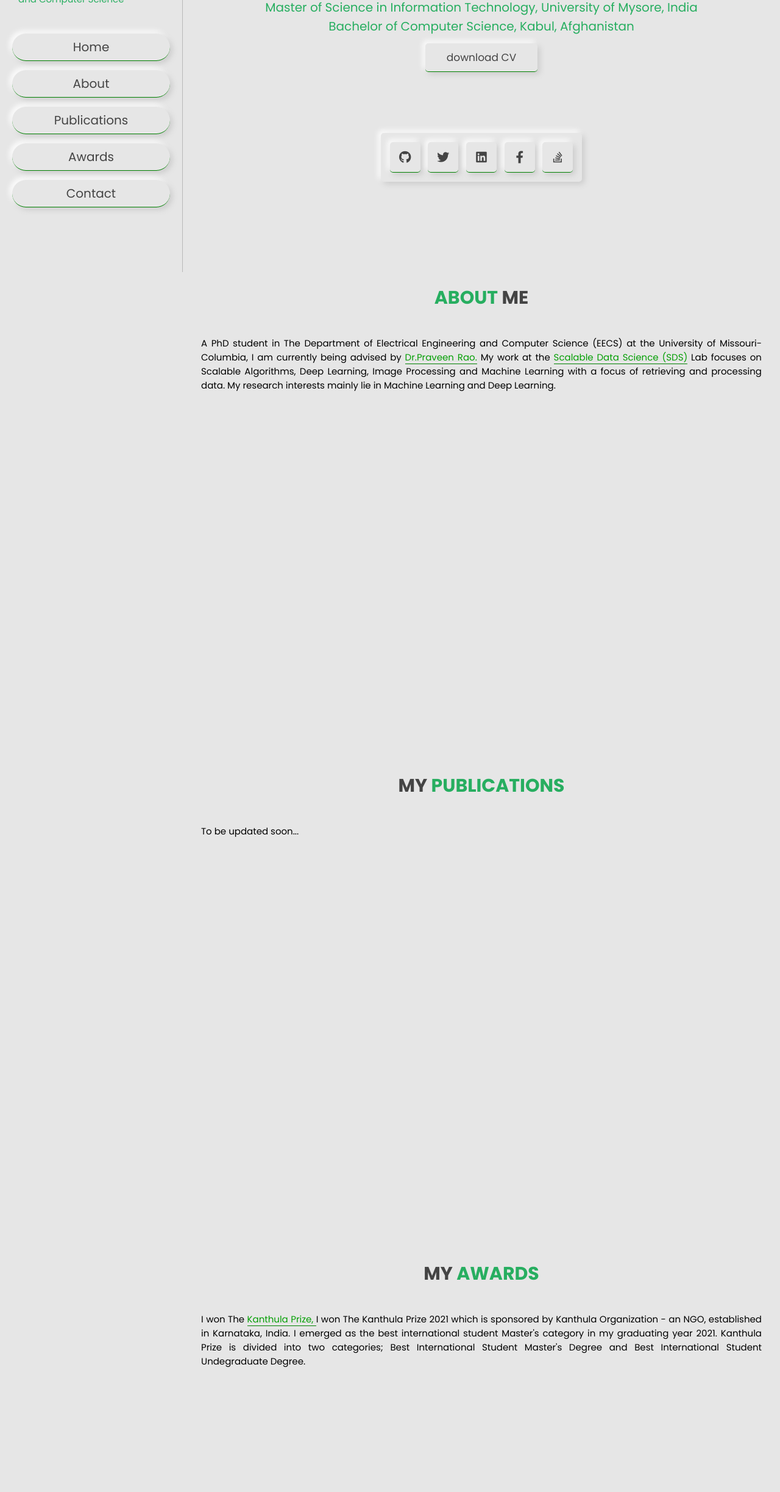
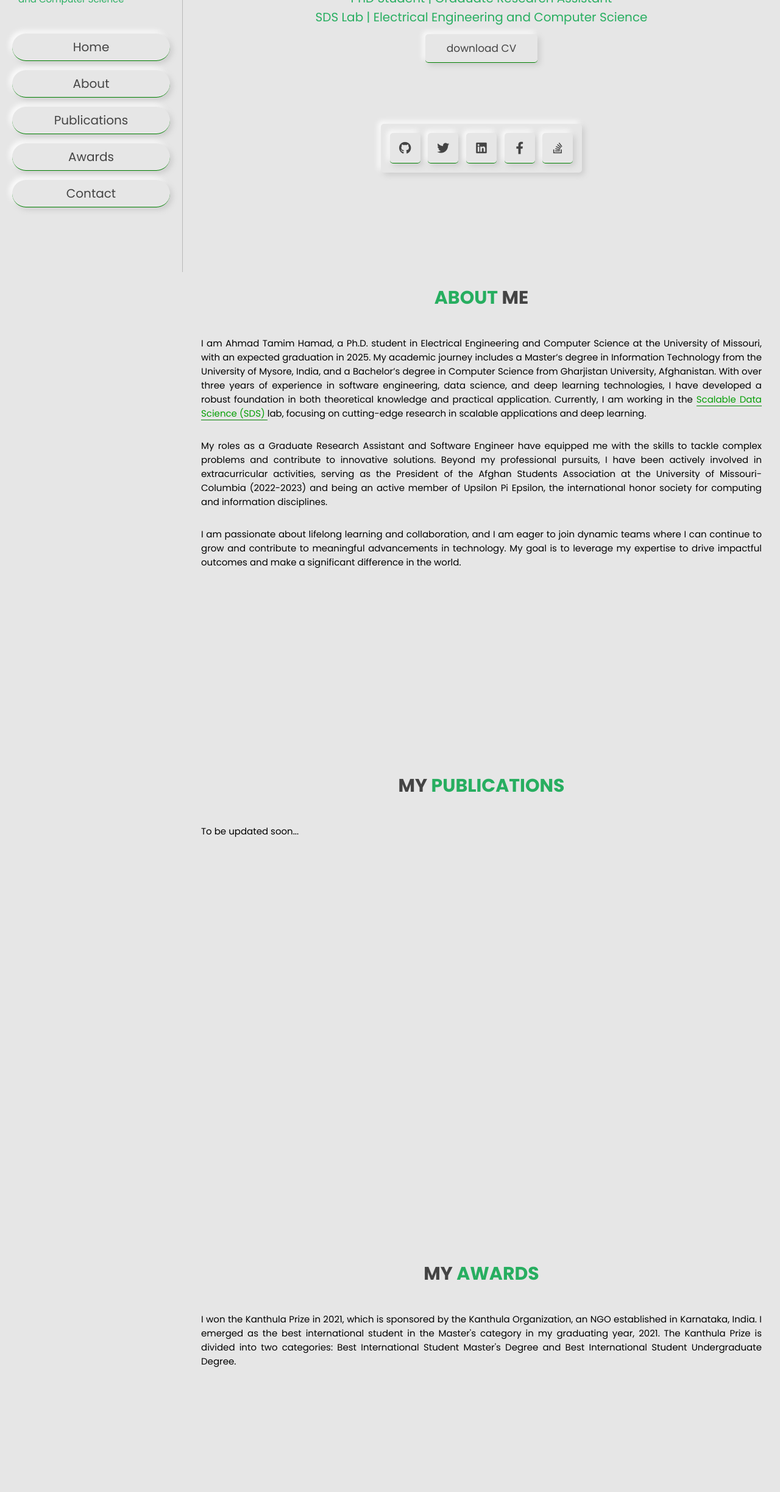
Before and after one commit to Ahmad-Tamim-Hamad/-Ahmad-Tamim-Hamad.github.io, a plain HTML site: page index.html in a window 1280 px wide. Shown: the part 354-2800 px from the top of the page at 61% size. Drawn offline with Linux system fonts and the light colour scheme.

Commit message:
updated one

```diff
--- a/index.html
+++ b/index.html
@@ -49,11 +49,12 @@
 <section class="home" id="home">
 
     <div class="content">
+
         <h3>Ahmad Tamim Hamad</h3>
-        <p class="p1">PhD Candidate, Computer Science Department, University of Missouri, CO, MO</p>
-        <p class="p1">Master of Science in Information Technology, University of Mysore, India</p>
-        <p class="p1">Bachelor of Computer Science, Kabul, Afghanistan</p>
-        <a href="https://drive.google.com/file/d/1gQiBA2-fqcz-V79cXIBR9PjK0YzYv-Ng/view?usp=sharing" class="btn">download CV</a>
+        <p class="p1">PhD Student | Graduate Research Assistant</p>
+        <p class="p1">SDS Lab | Electrical Engineering and Computer Science</p>
+        <!-- <p class="p1">Bachelor of Computer Science, Kabul, Afghanistan</p> -->
+        <a href="https://mailmissouri-my.sharepoint.com/:b:/g/personal/ahzkc_umsystem_edu/EWfPaEZxUmVIp769cUvSkkABoUQRiZTyj7UTPSw0K63Wuw?e=G6oa6A" class="btn">download CV</a>
     </div>
 
     <div class="share">
@@ -73,13 +74,19 @@
 <section class="about" id="about">
 
     <h1 class="heading"> <span>about</span> me </h1>
-   <p>
-        A PhD student in The Department of Electrical Engineering and Computer Science (EECS) at the University of Missouri-Columbia, I am currently being advised by <a href="https://sites.google.com/view/raopraveen/home?authuser=0">Dr.Praveen Rao.</a>
-        My work at the <a href= "https://sites.google.com/view/raopraveen/sds-lab"> Scalable Data Science (SDS)</a> Lab focuses on Scalable Algorithms, Deep Learning, Image Processing and Machine Learning with a focus of retrieving and processing data.
-        My research interests mainly lie in Machine Learning and Deep Learning.
+    <p>
+        I am Ahmad Tamim Hamad, a Ph.D. student in Electrical Engineering and Computer Science at the University of Missouri, with an expected graduation in 2025. My academic journey includes a Master’s degree in Information Technology from the University of Mysore, India, and a Bachelor’s degree in Computer Science from Gharjistan University, Afghanistan.
+        With over three years of experience in software engineering, data science, and deep learning technologies, I have developed a robust foundation in both theoretical knowledge and practical application. Currently, I am working in the <a href="https://sites.google.com/view/raopraveen/sds-lab">Scalable Data Science (SDS) </a> lab, focusing on cutting-edge research in scalable applications and deep learning.
+    </p>
+    <p>
+        My roles as a Graduate Research Assistant and Software Engineer have equipped me with the skills to tackle complex problems and contribute to innovative solutions. Beyond my professional pursuits, I have been actively involved in extracurricular activities, serving as the President of the Afghan Students Association at the University of Missouri-Columbia (2022-2023) and being an active member of Upsilon Pi Epsilon, the international honor society for computing and information disciplines.
+    </p>
+    <p>
+        I am passionate about lifelong learning and collaboration, and I am eager to join dynamic teams where I can continue to grow and contribute to meaningful advancements in technology. My goal is to leverage my expertise to drive impactful outcomes and make a significant difference in the world.
     </p>
 
 </section>
+
 
 <!-- about section ends -->
 
@@ -103,10 +110,11 @@
 <section class="portfolio" id="portfolio">
 
     <h1 class="heading"> my <span>Awards</span> </h1>
-     <p>
-        I won The <a href="https://www.ishoinka.org/award.html">Kanthula Prize, </a>I won The Kanthula Prize 2021 which is sponsored by Kanthula Organization - an NGO, established in Karnataka, India. I emerged as the best international student Master's category in my graduating year 2021.
-        Kanthula Prize is divided into two categories; Best International Student Master's Degree and Best International Student Undegraduate Degree.
+    <p>
+        I won the Kanthula Prize in 2021, which is sponsored by the Kanthula Organization, an NGO established in Karnataka, India. I emerged as the best international student in the Master's category in my graduating year, 2021.
+        The Kanthula Prize is divided into two categories: Best International Student Master's Degree and Best International Student Undergraduate Degree.
     </p>
+
 
 
 </section>
```
